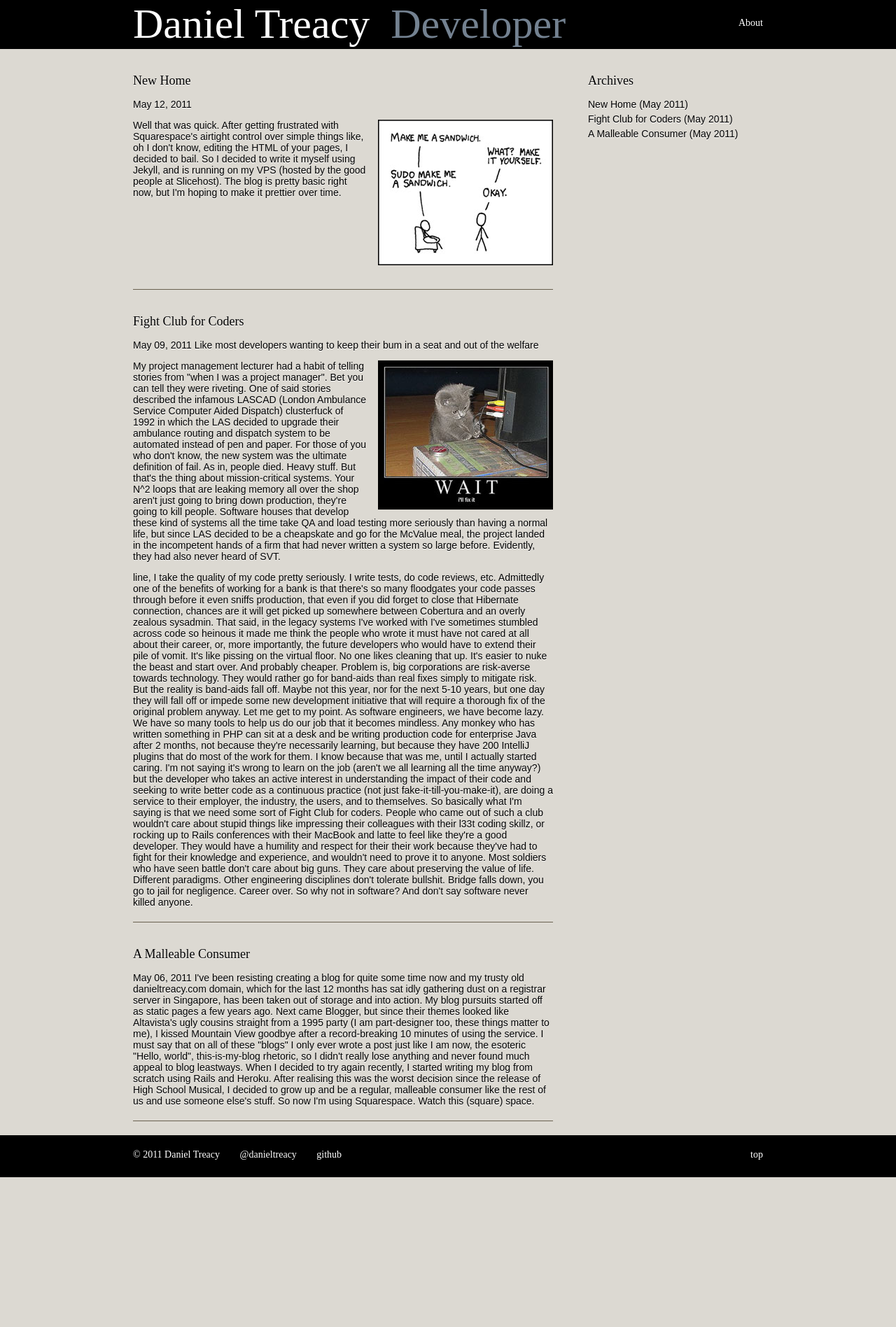
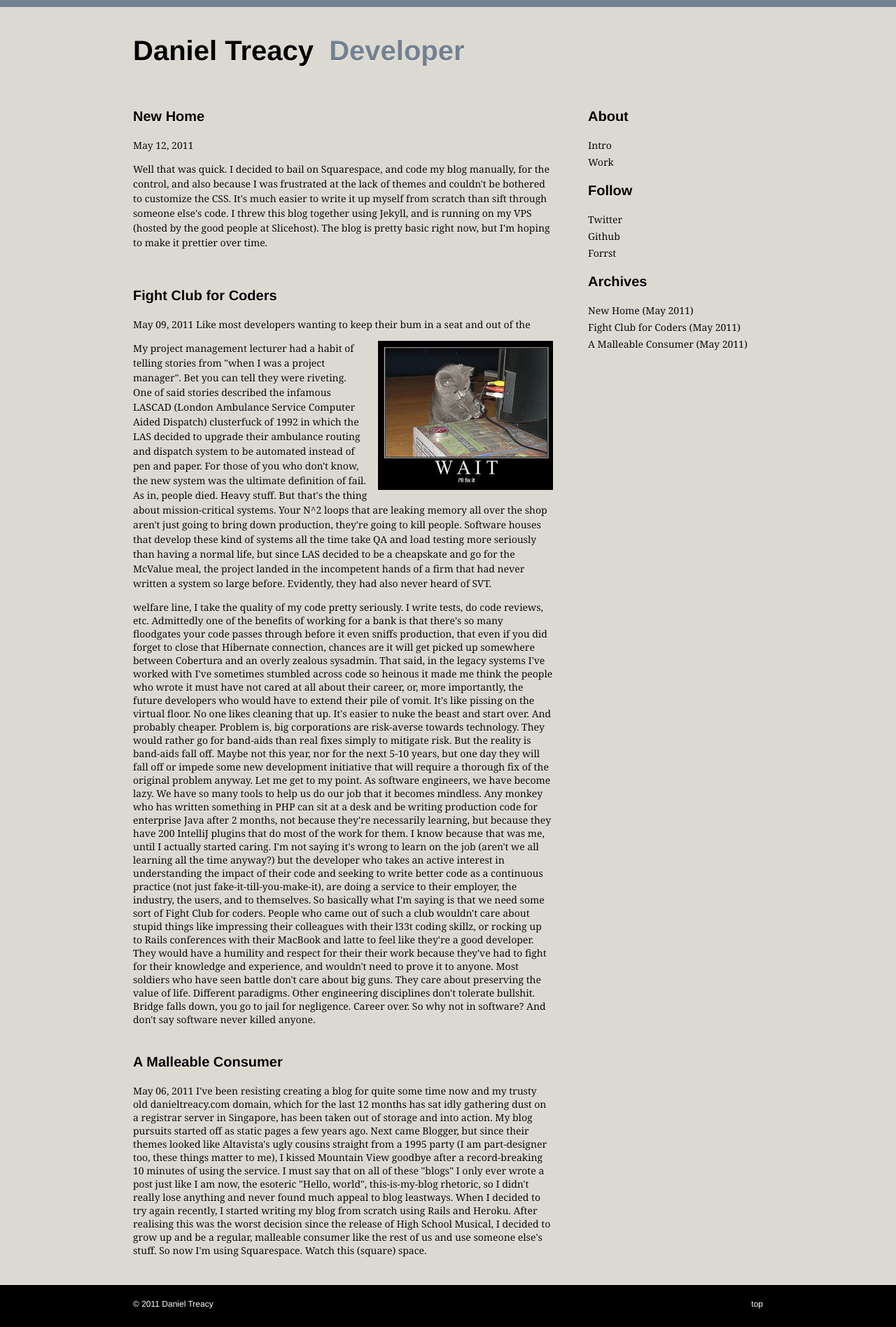
Before and after one commit to danieltreacy/danieltreacy.github.com, a Jekyll site: the page built from index.html, in a window 1280 px wide. Shown: the whole page at 70% size. Built offline with Jekyll 4.4.1, drawn with Linux system fonts in a browser that asks for light colours; some web fonts are replaced; before the commit the page ends 1682 px from its top, so only the background shows below that.

Commit message:
New design, removed ranty post, work info

```diff
--- a/_includes/footer.html
+++ b/_includes/footer.html
@@ -1,6 +1,6 @@
 <div id="bottom">
   <footer>
-    &copy; 2011 Daniel Treacy    <a href="http://www.twitter.com/danieltreacy" target="_blank">@danieltreacy</a>    <a href="http://www.github.com/danieltreacy" target="_blank">github</a>
+    &copy; 2011 Daniel Treacy
 
     <span class="top">top</span>
   </footer>
--- a/_includes/header.html
+++ b/_includes/header.html
@@ -4,11 +4,5 @@
       <a href="/">Daniel Treacy &nbsp;<span style="color: #738190">Developer</span></a>
     </h1>
 
-    <nav>
-      <a href="about.html">About</a>
-      <!-- <a href="work.html">Work</a> -->
-      <!-- <a href="contact.html">Contact</a> -->
-    </nav>
-
   </header>
 </div>
--- a/_includes/sidebar.html
+++ b/_includes/sidebar.html
@@ -1,4 +1,19 @@
 <div id="sidebar">
+
+  <h2>About</h2>
+  <ul>
+    <li><a href="/about.html">Intro</a></li>
+    <li><a href="/work.html">Work</a></li>
+  </ul>
+
+
+  <h2>Follow</h2>
+  <ul>
+    <li><a href="http://www.twitter.com/danieltreacy" target="_blank">Twitter</a></li>
+    <li><a href="http://www.github.com/danieltreacy" target="_blank">Github</a></li>
+    <li><a href="http://forrst.com/people/danieltreacy" target="_blank">Forrst</a></li>
+  </ul>
+
   <h2>Archives</h2>
   <ul>
     {% for post in site.posts %}
--- a/_posts/2011-05-12-new-home.textile
+++ b/_posts/2011-05-12-new-home.textile
@@ -7,6 +7,6 @@ title: New Home
 
 {{ page.date | date: "%b %d, %Y" }}
 
-<p><a href="http://xkcd.com/149/" target="_blank"><img src="/images/sandwich.jpg" /></a>Well that was quick. After getting frustrated with Squarespace's airtight control over simple things like, oh I don't know, editing the HTML of your pages, I decided to bail. So I decided to write it myself using <a href="http://www.github.com/mojombo/jekyll" target="_blank">Jekyll</a>, and is running on my VPS (hosted by the good people at <a href="http://www.slicehost.com/" target="_blank" />Slicehost</a>).
+<p>Well that was quick. I decided to bail on Squarespace, and code my blog manually, for the control, and also because I was frustrated at the lack of themes and couldn't be bothered to customize the CSS. It's much easier to write it up myself from scratch than sift through someone else's code. I threw this blog together using <a href="http://www.github.com/mojombo/jekyll" target="_blank">Jekyll</a>, and is running on my VPS (hosted by the good people at <a href="http://www.slicehost.com/" target="_blank" />Slicehost</a>).
 
-The blog is pretty basic right now, but I'm hoping to make it prettier over time. </p>
+The blog is pretty basic right now, but I'm hoping to make it prettier over time.
--- a/stylesheets/blog.css
+++ b/stylesheets/blog.css
@@ -3,7 +3,7 @@ html, body {
 
 body {
   background: #dcd9d2;
-  font-family: "Droid Serif", arial, serif;
+  font-family: Georgia, serif;
   font-size: 14px;
   color: black;
   text-shadow: white 0 1px 0;
@@ -11,35 +11,28 @@ body {
 
 #top {
   width: 100%;
-  height: 70px;
-  margin-bottom: 20px;
-  background: black;
-  position: relative; }
+  height: 90px;
+  position: relative;
+  border-top: 10px solid #738190; }
   #top header {
     width: 900px;
     margin: 0 auto;
     font-family: "Just Me Again Down Here", serif;
-    text-shadow: none;
     font-weight: normal; }
-    #top header nav {
-      float: right;
-      font-family: "Droid Serif", serif;
-      margin: 25px 0 0 0; }
     #top header a {
-      margin: 0 0 0 25px; }
+      margin: 0; }
     #top header a:link, #top header a:visited, #top header a:active {
-      color: white;
-      text-decoration: none;
-      display: inline-block; }
+      color: black;
+      text-decoration: none; }
     #top header a:hover {
-      color: #d2d8dc; }
+      color: #2f5471; }
     #top header h1 {
-      margin: 0;
+      margin: 40px 0;
       float: left;
-      font-family: "Just Me Again Down Here", serif;
-      font-size: 60px;
+      font-family: Helvetica, Arial, sans-serif;
+      font-size: 40px;
       padding: 0;
-      font-weight: normal; }
+      font-weight: black; }
       #top header h1 a {
         margin: 0; }
 
@@ -55,24 +48,32 @@ body {
   #container .push {
     height: 60px;
     clear: both; }
+  #container a {
+    margin: 0; }
   #container a:link, #container a:visited, #container a:active {
     color: black;
     text-decoration: none; }
   #container a:hover {
     color: #2f5471; }
+  #container h2, #container h3 {
+    font-family: Helvetica, Arial, serif;
+    font-weight: bold;
+    width: 100%;
+    padding: 0;
+    margin: 20px 0;
+    clear: both; }
   #container h2 {
-    font-family: "Droid Serif", serif;
-    font-weight: normal;
-    font-size: 18px;
-    float: left;
-    width: 100%; }
+    font-size: 20px; }
+  #container h3 {
+    font-size: 16px; }
   #container #article {
     float: left; }
     #container #article img {
       float: right;
       margin-left: 15px; }
     #container #article p {
-      float: left; }
+      float: left;
+      line-height: 150%; }
   #container #article.front {
     width: 600px; }
   #container #article.post {
@@ -88,14 +89,17 @@ body {
         list-style: none;
         margin: 0 0 5px; }
   #container blockquote {
+    width: 100%;
+    clear: both;
     font-style: italic;
     font-size: 16px; }
   #container cite {
-    margin-left: 400px; }
+    margin-left: 400px;
+    width: 100%;
+    clear: both; }
 
 .line {
   width: 100%;
-  border-top: 1px solid #6a6150;
   float: left;
   margin: 20px 0; }
 
@@ -108,12 +112,10 @@ body {
   #bottom footer {
     width: 900px;
     margin: 0 auto;
-    font-family: "Droid Serif", serif;
+    font-family: Helvetica, Arial, sans-serif;
+    font-size: 12px;
     color: white;
     text-shadow: none; }
-    #bottom footer .top {
-      float: right;
-      cursor: pointer; }
     #bottom footer a {
       margin: 0 0 0 25px; }
     #bottom footer a:link, #bottom footer a:visited, #bottom footer a:active {
@@ -122,3 +124,6 @@ body {
       display: inline-block; }
     #bottom footer a:hover {
       color: #d2d8dc; }
+    #bottom footer .top {
+      float: right;
+      cursor: pointer; }
--- /dev/null
+++ b/work.html
@@ -0,0 +1,22 @@
+---
+layout: default
+title: Work
+---
+
+<h2>{{ page.title }}</h2>
+
+<h3>History</h3>
+
+<p>Right now I'm working as a software engineer for <a href="http://www.mlc.com.au/">MLC</a>, the investment banking arm of the <a href="http://www.nab.com.au/">National Australia Bank</a>. I started there in February 2010 as an intern, and after 10 months they offered me a position as a contractor. It's a great place to work overall, though like any enterprise has its fare share of challenges. What makes MLC different, I believe, is that they have technical minded-people in key leadership positions, enabling them to continue to invest in their online strategy.</p>
+
+<p>Prior to MLC, I was freelancing as a web designer/developer through my solo agency <a href="http://www.creativon.com.au/">CreativON</a>. I still do a little bit of freelancing on the side, but it is not my main focus, and I'm trying to move away from thin-client front-end design.</p>
+
+<p>My first real experience was as an intern at a web design agency, <a href="http://www.shiftedpixels.com.au">Shifted Pixels</a>. It was my first year of university and I wanted to ditch my retail job and find something more in line with my career. It was there I met <a href="http://www.twitter.com/nickhac">Nick Holmes a Court</a> who was a partner there, and effectively, my boss. I really appreciated the short but meaningful experience I gained working at Shifted, and I continue to keep in touch with Nick and the great work he's doing in his social media monitoring startup, <a href="http://www.buzznumbers.com.au" target="_blank">BuzzNumbers</a>.</p>
+
+<h3>Engineering portfolio</h3>
+
+<p>Coming (hopefully) soon.</p>
+
+<h3>Design portfolio</h3>
+
+<p>Coming (hopefully) soon.</p>
```
Also changed, not shown: archive/2011-05-09-fight-club-for-coders.textile (added, +22 -0 lines), stylesheets/blog.sass (+40 -28 lines), stylesheets/mixins.sass (+4 -4 lines).
